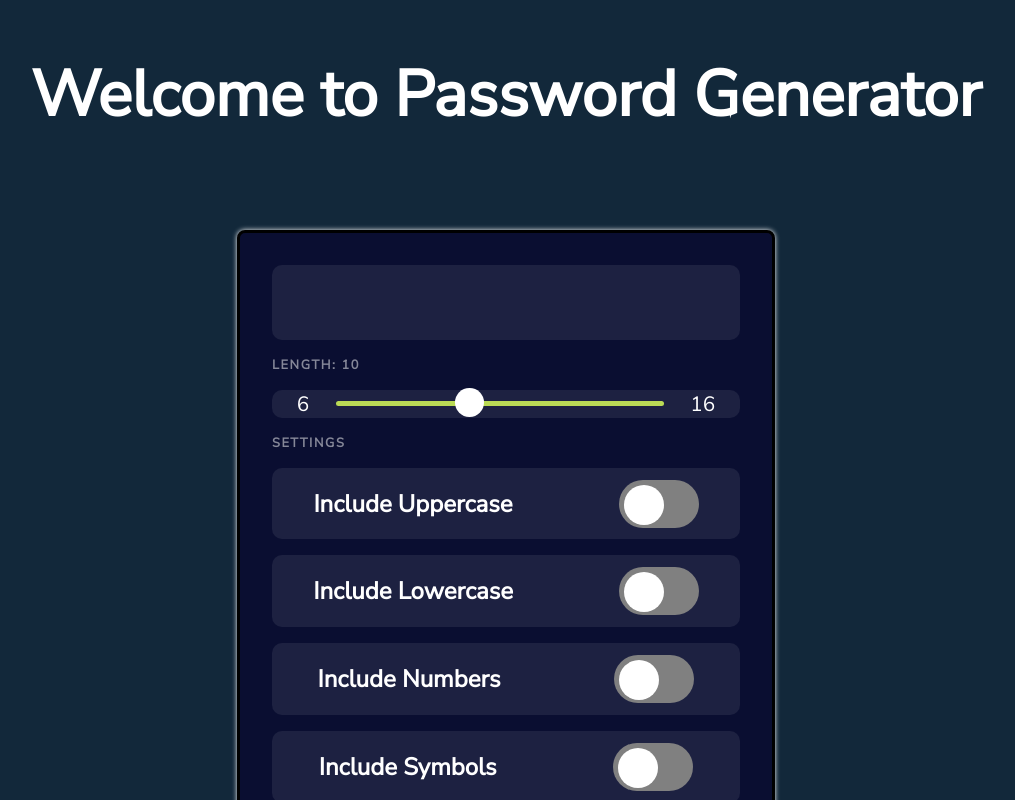
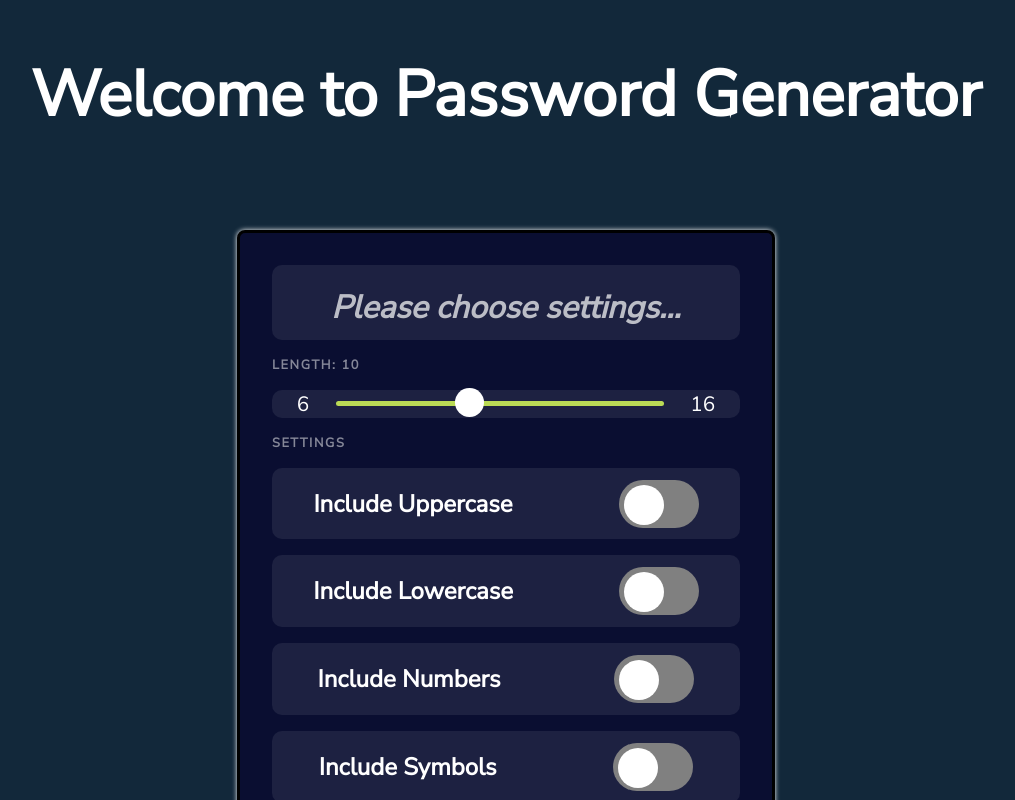
Before and after one commit to DrTevzadze/password_generator, a React (Vite) app: page / in a window 1280 px wide. Shown: the top 800 px of the page, without its empty margins (134-1149 px from the left). Built offline with nearby package versions, Linux system fonts and the light colour scheme.

Commit message:
add some text for not to leave generated password empty string. Different styling for that text

```diff
--- a/src/App.css
+++ b/src/App.css
@@ -205,6 +205,11 @@
   margin: 1rem;
 }
 
+.choose-settings {
+  font-style: italic;
+  opacity: 0.7;
+}
+
 @media (max-width: 560px) {
   .container {
     width: 80%;
--- a/src/App.jsx
+++ b/src/App.jsx
@@ -41,7 +41,9 @@
       </header>
       <div className="container">
         <div className="password">
-          <h1>{password}</h1>
+          <h1 className={password === "" ? "choose-settings" : password}>
+            {password === "" ? "Please choose settings..." : password}
+          </h1>
         </div>
         <p>LENGTH: {length}</p>
         <Slider value={length} onChange={(newValue) => setLength(newValue)} />
```
